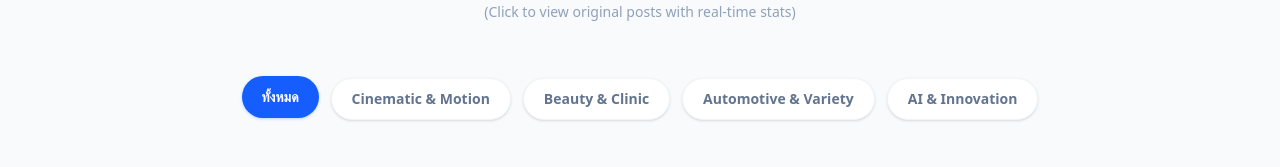
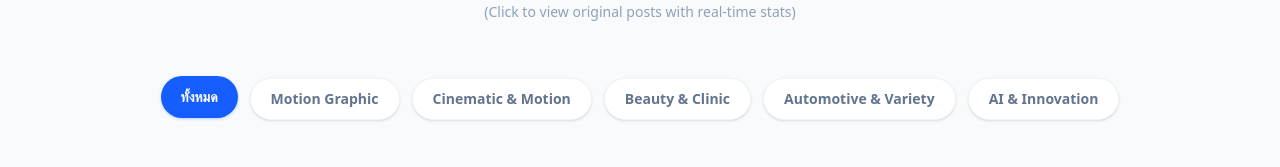
Before and after one commit to Freshair129/resume, a React (Vite) app: page /portfolio in a window 1280 px wide. Shown: the part 169-336 px from the top of the page. Built offline with nearby package versions, Linux system fonts and the light colour scheme.

Commit message:
fix: add graphic to portfolio filter buttons

```diff
--- a/src/Portfolio.jsx
+++ b/src/Portfolio.jsx
@@ -200,7 +200,7 @@ const Portfolio = () => {
             {/* Category Filter */}
             <div className="max-w-6xl mx-auto mb-10 overflow-x-auto">
                 <div className="flex gap-3 justify-start md:justify-center p-2 min-w-max">
-                    {['all', 'cinematic', 'beauty', 'auto', 'ai'].map((cat) => (
+                    {['all', 'graphic', 'cinematic', 'beauty', 'auto', 'ai'].map((cat) => (
                         <button
                             key={cat}
                             onClick={() => setActiveCategory(cat)}
```
